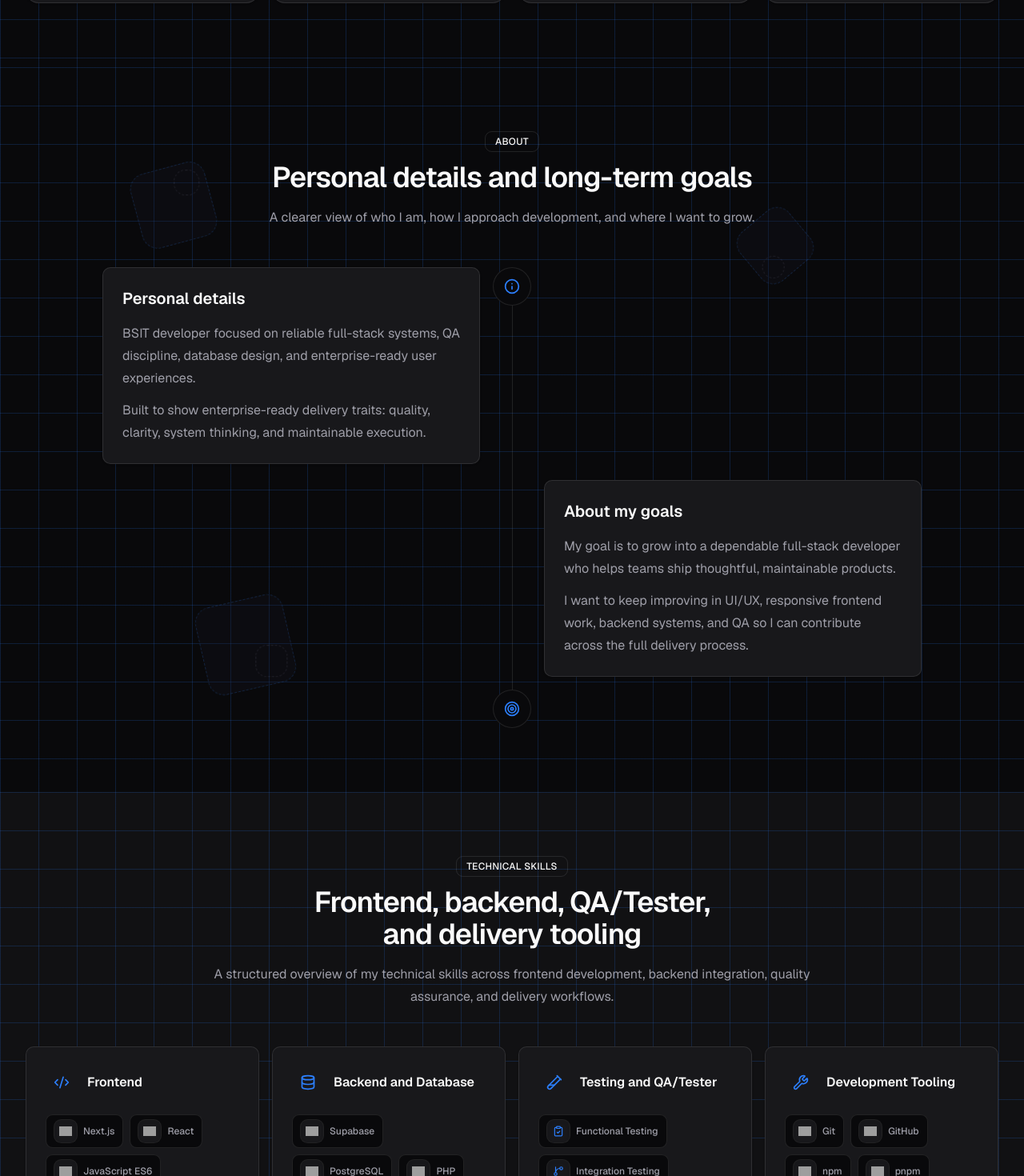
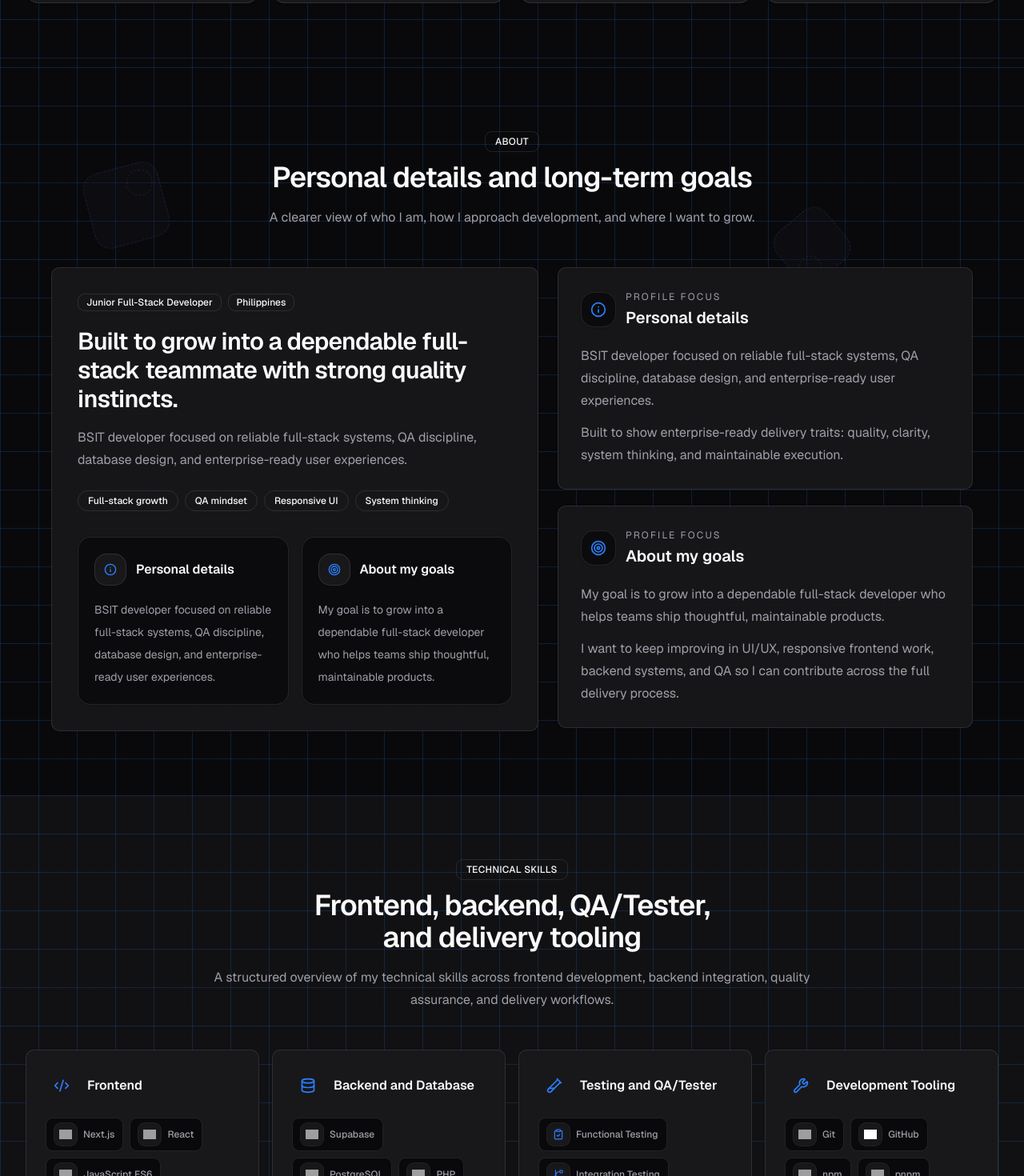
Before and after one commit to Jay-Scripts/CODEX-CRASH-COURSE, a Next.js app: page / in a window 1280 px wide. Shown: the part 1330-2800 px from the top of the page at 80% size. Built offline with nearby package versions, Linux system fonts and the light colour scheme; grey boxes are pictures that could not be loaded.

Commit message:
removed 2 sections

```diff
--- a/components/sections/home/about-section.tsx
+++ b/components/sections/home/about-section.tsx
@@ -1,16 +1,17 @@
-import { aboutEntries } from "@/constants/portfolio.constants";
+import { aboutEntries, aboutHighlights, profile } from "@/constants/portfolio.constants";
 import { SectionAccentBackdrop } from "@/components/common/section-accent-backdrop";
 import { AnimatedSection } from "@/components/common/animated-section";
 import { RevealGroup, RevealItem } from "@/components/common/scroll-reveal";
 import { SectionHeading } from "@/components/common/section-heading";
+import { Badge } from "@/components/ui/badge";
 import { Card, CardContent } from "@/components/ui/card";
 
 /**
- * Displays personal background details and developer goals in a structured about section.
+ * Displays a recruiter-friendly profile overview with strengths, personal background, and goals.
  */
 export const AboutSection = () => (
   <AnimatedSection className="px-4 py-16 sm:px-6 sm:py-20 lg:px-8" id="about">
-    <RevealGroup className="relative mx-auto max-w-5xl">
+    <RevealGroup className="relative mx-auto max-w-6xl">
       <SectionAccentBackdrop variant="left" />
       <RevealItem>
         <SectionHeading
@@ -19,21 +20,86 @@ export const AboutSection = () => (
           title="Personal details and long-term goals"
         />
       </RevealItem>
-      <RevealGroup className="relative space-y-5 before:absolute before:left-5 before:top-4 before:h-[calc(100%-2rem)] before:w-px before:bg-border md:before:left-1/2">
-        {aboutEntries.map((item, index) => {
+
+      <RevealGroup className="grid gap-6 lg:grid-cols-[1.08fr_0.92fr]">
+        <RevealItem>
+          <Card className="h-full border-border/70 bg-card/95 shadow-sm">
+            <CardContent className="p-6 sm:p-8">
+              <article className="flex h-full flex-col">
+                <div className="flex flex-wrap items-center gap-2">
+                  <Badge variant="outline">{profile.role}</Badge>
+                  <Badge variant="outline">{profile.location}</Badge>
+                </div>
+
+                <h3 className="mt-5 max-w-2xl text-2xl font-semibold tracking-tight text-foreground sm:text-3xl">
+                  Built to grow into a dependable full-stack teammate with strong quality instincts.
+                </h3>
+
+                <p className="mt-4 max-w-2xl text-sm leading-7 text-muted-foreground sm:text-base">
+                  {profile.summary}
+                </p>
+
+                <div className="mt-6 flex flex-wrap gap-2">
+                  {aboutHighlights.map((highlight) => (
+                    <Badge className="rounded-full px-3 py-1" key={highlight} variant="outline">
+                      {highlight}
+                    </Badge>
+                  ))}
+                </div>
+
+                <div className="mt-8 grid gap-4 sm:grid-cols-2">
+                  {aboutEntries.map((item) => {
                     const Icon = item.icon;
-          const isEven = index % 2 === 0;
 
                     return (
-            <RevealItem key={item.title}>
-              <article className="relative grid gap-4 pl-14 md:grid-cols-[1fr_3rem_1fr] md:pl-0">
-                <div className={isEven ? "md:col-start-1" : "md:col-start-3"}>
-                  <Card>
-                    <CardContent className="p-5 sm:p-6">
-                      <h3 className="text-lg font-semibold sm:text-xl">
+                      <section
+                        className="rounded-2xl border border-border/70 bg-background/80 p-5 shadow-sm"
+                        key={item.title}
+                      >
+                        <div className="flex items-center gap-3">
+                          <span className="grid size-10 place-items-center rounded-xl border border-border/70 bg-card text-primary">
+                            <Icon className="size-4" />
+                          </span>
+                          <h4 className="text-base font-semibold text-foreground">
+                            {item.title}
+                          </h4>
+                        </div>
+                        <p className="mt-4 text-sm leading-7 text-muted-foreground">
+                          {item.description[0]}
+                        </p>
+                      </section>
+                    );
+                  })}
+                </div>
+              </article>
+            </CardContent>
+          </Card>
+        </RevealItem>
+
+        <RevealGroup className="grid gap-4">
+          {aboutEntries.map((item) => {
+            const Icon = item.icon;
+
+            return (
+              <RevealItem key={`${item.title}-detail`}>
+                <Card className="border-border/70 bg-card/95 shadow-sm">
+                  <CardContent className="p-6 sm:p-7">
+                    <article>
+                      <div className="flex items-center gap-3">
+                        <span className="grid size-11 place-items-center rounded-2xl border border-border/70 bg-background/80 text-primary shadow-sm">
+                          <Icon className="size-5" />
+                        </span>
+                        <div>
+                          <p className="text-xs uppercase tracking-[0.18em] text-muted-foreground">
+                            Profile focus
+                          </p>
+                          <h3 className="mt-1 text-lg font-semibold text-foreground sm:text-xl">
                             {item.title}
                           </h3>
-                      <div className="mt-4 space-y-3">
+                        </div>
+                      </div>
+
+                      <div className="mt-5 space-y-3">
                         {item.description.map((paragraph) => (
                           <p
                             className="text-sm leading-7 text-muted-foreground sm:text-base"
@@ -43,17 +109,14 @@ export const AboutSection = () => (
                           </p>
                         ))}
                       </div>
+                    </article>
                   </CardContent>
                 </Card>
-                </div>
-                <div className="absolute left-0 top-5 grid size-10 place-items-center rounded-full border border-border bg-background text-primary md:static md:col-start-2 md:size-12">
-                  <Icon className="size-4 md:size-5" />
-                </div>
-              </article>
               </RevealItem>
             );
           })}
         </RevealGroup>
       </RevealGroup>
+    </RevealGroup>
   </AnimatedSection>
 );
--- a/components/sections/home/hero-section.tsx
+++ b/components/sections/home/hero-section.tsx
@@ -289,7 +289,21 @@ export const HeroSection = () => (
             style={chipStyle}
           >
             <ShieldCheck className="size-3 text-primary" />
-            Web Dev focused
+            Junior Web Developer
+          </span>
+                    <span
+            className="inline-flex items-center gap-1.5 rounded-full border px-3 py-1 text-xs backdrop-blur-md"
+            style={chipStyle}
+          >
+            <ShieldCheck className="size-3 text-primary" />
+            Quality Assurance
+          </span>
+                             <span
+            className="inline-flex items-center gap-1.5 rounded-full border px-3 py-1 text-xs backdrop-blur-md"
+            style={chipStyle}
+          >
+            <ShieldCheck className="size-3 text-primary" />
+            Technical Support
           </span>
         </motion.div>
 
--- a/components/sections/home/skills-section.tsx
+++ b/components/sections/home/skills-section.tsx
@@ -4,6 +4,7 @@ import {
   ClipboardCheck,
   FileWarning,
   GitBranch,
+  Sparkles,
   TestTube2,
   UserCheck,
 } from "lucide-react";
@@ -18,8 +19,10 @@ import { Card, CardContent } from "@/components/ui/card";
 import { cn } from "@/lib/utils";
 
 type SkillLogoMeta = {
+  darkLogo?: string;
   icon?: LucideIcon;
   logo?: string;
+  logoClassName?: string;
 };
 
 const skillLogoMap: Record<string, SkillLogoMeta> = {
@@ -33,13 +36,14 @@ const skillLogoMap: Record<string, SkillLogoMeta> = {
     icon: ClipboardCheck,
   },
   Flowbite: {
-    logo: "https://cdn.simpleicons.org/flowbite/06B6D4",
+    icon: Sparkles,
   },
   Git: {
     logo: "https://cdn.jsdelivr.net/gh/devicons/devicon/icons/git/git-original.svg",
   },
   GitHub: {
     logo: "https://cdn.jsdelivr.net/gh/devicons/devicon/icons/github/github-original.svg",
+    logoClassName: "dark:brightness-0 dark:invert",
   },
   "Integration Testing": {
     icon: GitBranch,
@@ -52,6 +56,7 @@ const skillLogoMap: Record<string, SkillLogoMeta> = {
   },
   "Lucide React": {
     logo: "https://cdn.simpleicons.org/lucide",
+    logoClassName: "dark:brightness-0 dark:invert",
   },
   "MySQL Workbench": {
     logo: "https://cdn.jsdelivr.net/gh/devicons/devicon/icons/mysql/mysql-original.svg",
@@ -60,7 +65,8 @@ const skillLogoMap: Record<string, SkillLogoMeta> = {
     logo: "https://cdn.jsdelivr.net/gh/devicons/devicon/icons/mysql/mysql-original.svg",
   },
   "Next.js": {
-    logo: "https://cdn.jsdelivr.net/gh/devicons/devicon/icons/nextjs/nextjs-original.svg",
+    logo: "https://cdn.simpleicons.org/nextdotjs/000000",
+    darkLogo: "https://cdn.simpleicons.org/nextdotjs/white",
   },
   npm: {
     logo: "https://cdn.simpleicons.org/npm/CB3837",
@@ -88,18 +94,21 @@ const skillLogoMap: Record<string, SkillLogoMeta> = {
   },
   "shadcn/ui": {
     logo: "https://cdn.simpleicons.org/shadcnui",
+    logoClassName: "dark:brightness-0 dark:invert",
   },
   UAT: {
     icon: UserCheck,
   },
   Vercel: {
     logo: "https://cdn.simpleicons.org/vercel",
+    logoClassName: "dark:brightness-0 dark:invert",
   },
   "VS Code": {
     logo: "https://cdn.jsdelivr.net/gh/devicons/devicon/icons/vscode/vscode-original.svg",
   },
   "EAS Build": {
     logo: "https://cdn.simpleicons.org/expo/000020",
+    logoClassName: "dark:brightness-0 dark:invert",
   },
   XAMPP: {
     logo: "https://cdn.simpleicons.org/xampp/FB7A24",
@@ -147,15 +156,36 @@ const SkillLogoPill = ({
         )}
       >
         {skill.logo ? (
+          <>
             <Image
               alt=""
-            className={cn("size-5 object-contain", compact && "size-4")}
+              className={cn(
+                "size-5 object-contain",
+                compact && "size-4",
+                skill.darkLogo && "dark:hidden",
+                skill.logoClassName,
+              )}
               height={20}
               loading="lazy"
               src={skill.logo}
               unoptimized
               width={20}
             />
+            {skill.darkLogo ? (
+              <Image
+                alt=""
+                className={cn(
+                  "hidden size-5 object-contain dark:block",
+                  compact && "size-4",
+                )}
+                height={20}
+                loading="lazy"
+                src={skill.darkLogo}
+                unoptimized
+                width={20}
+              />
+            ) : null}
+          </>
         ) : (
           <Icon className={cn("size-4", compact && "size-3.5")} />
         )}
--- a/constants/portfolio.constants.ts
+++ b/constants/portfolio.constants.ts
@@ -412,3 +412,10 @@ export const aboutEntries: AboutEntry[] = [
     ],
   },
 ];
+
+export const aboutHighlights = [
+  "Full-stack growth",
+  "QA mindset",
+  "Responsive UI",
+  "System thinking",
+] as const;
```
Lines whose indentation alone changed are shown as unchanged.
